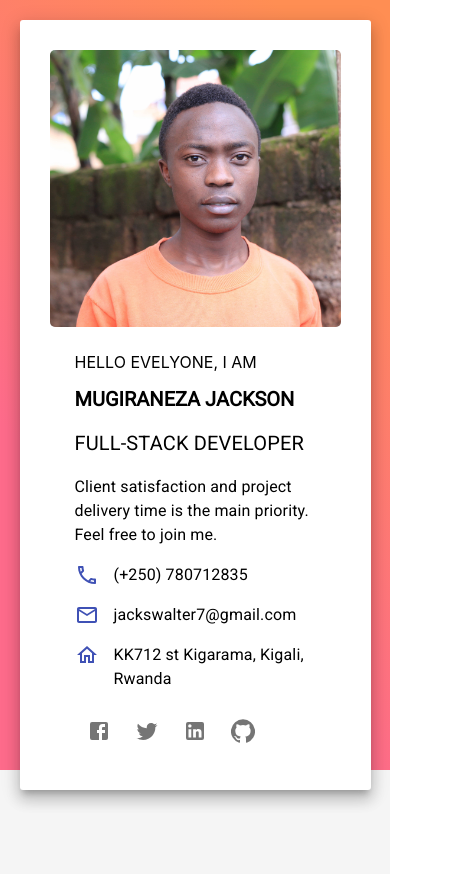
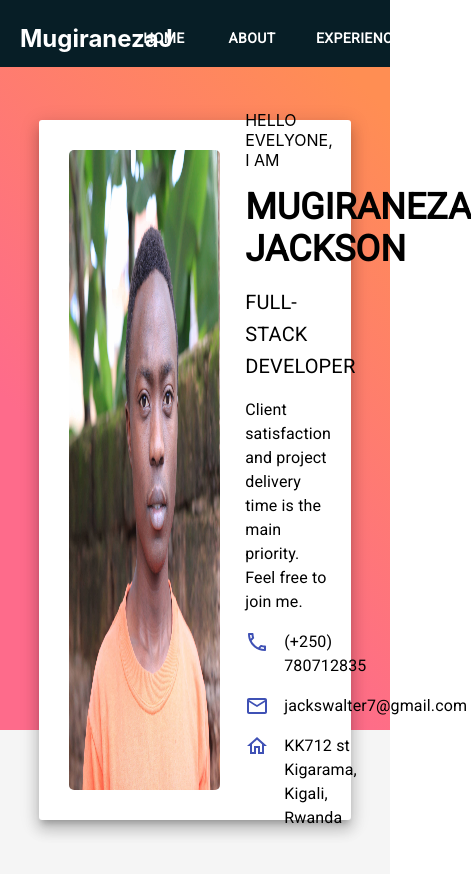
Before and after one commit to MugiranezaJ/portfolio, a React (Create React App) app: page / in a window 390 px wide. Shown: the top 874 px of the page, 471 px wide, since content can reach past the window. Built offline with nearby package versions, Linux system fonts and the light colour scheme.

Commit message:
disable 2

```diff
--- a/src/App.js
+++ b/src/App.js
@@ -69,12 +69,12 @@ function App() {
               <Typography paragraph style={{display:'flex', }}>
                 <HomeOutlined color={'primary'} style={{marginRight:'15px'}}/> KK712 st Kigarama, Kigali, Rwanda
               </Typography>
-              <div>
+              {/* <div>
                 <IconButton href={'https://www.facebook.com/MugiranezaJofficial'}><Facebook/></IconButton>
                 <IconButton href={'https://twitter.com/MugiranezaJ_'}><Twitter/></IconButton>
                 <IconButton href={'https://www.linkedin.com/in/mugiraneza-jackson-9a7a181b8/'}><LinkedIn/></IconButton>
                 <IconButton href={'https://github.com/MugiranezaJ'}><GitHub/></IconButton>
-              </div>
+              </div> */}
             </div>
           </Box>
         </div>
@@ -91,12 +91,12 @@ const useStyles = makeStyles({
     background: 'whitesmoke',
     height:'900px',
     alignItems: 'flex-start',
-    '@media(max-width: 900px) and (min-width:720px)':{
-      height:'1070px',
-    },
-    '@media screen and (max-width: 720px) and (min-width:601px)':{
-      height:'1000px',
-    },
+    // '@media(max-width: 900px) and (min-width:720px)':{
+    //   height:'1070px',
+    // },
+    // '@media screen and (max-width: 720px) and (min-width:601px)':{
+    //   height:'1000px',
+    // },
 
   },
   homeInner:{
@@ -111,12 +111,12 @@ const useStyles = makeStyles({
     flexDirection:'column',
     alignItems:'center',
     justifyContent:'space-between',
-    '@media(max-width: 900px)':{
-      height:'740px',
-    },
-    '@media screen and (max-width: 800px) and (min-width:720px)':{
-      height:'1060px',
-    },
+    // '@media(max-width: 900px)':{
+    //   height:'740px',
+    // },
+    // '@media screen and (max-width: 800px) and (min-width:720px)':{
+    //   height:'1060px',
+    // },
   },
   navigation:{
     background: '#071e26',
@@ -131,12 +131,12 @@ const useStyles = makeStyles({
     justifyContent:'space-between',
     boxSizing:'border-box',
     zIndex:'100',
-    '@media(max-width:900px)':{
-      display:'none',
-    },
-    '@media(max-width: 720px)':{
-      width:'95%',
-    },
+    // '@media(max-width:900px)':{
+    //   display:'none',
+    // },
+    // '@media(max-width: 720px)':{
+    //   width:'95%',
+    // },
   },
   siteName:{
     display:'flex',
@@ -147,9 +147,9 @@ const useStyles = makeStyles({
   buttonContainer:{
     color:'#fff',
     display:'flex',
-    '@media(max-width: 720px)':{
-      display:'none',
-    }
+    // '@media(max-width: 720px)':{
+    //   display:'none',
+    // }
   },
   navButton:{
     margin:'0 12px 0 12px',
@@ -170,41 +170,41 @@ const useStyles = makeStyles({
     color: 'black',
     padding:'30px',
     boxSizing:'border-box',
-    '@media(max-width: 900px)':{
-      width:'700px',
-      bottom:'inherit',
-      flexDirection:'column',
-      alignItems:'center',
-      height:'auto',
-      overflow:'auto',
-    },
-    '@media(max-width: 720px)':{
-      width:'95%',
-    },
-    '@media(max-width: 500px)':{
-      width:'90%',
-    },
+    // '@media(max-width: 900px)':{
+    //   width:'700px',
+    //   bottom:'inherit',
+    //   flexDirection:'column',
+    //   alignItems:'center',
+    //   height:'auto',
+    //   overflow:'auto',
+    // },
+    // '@media(max-width: 720px)':{
+    //   width:'95%',
+    // },
+    // '@media(max-width: 500px)':{
+    //   width:'90%',
+    // },
 
   },
   cardLeft:{
     width:'60%',
     fontWeight:'bold',
     borderRadius:'10px',
-    '@media(max-width: 900px)':{
-      width:'unset',
-    }
+    // '@media(max-width: 900px)':{
+    //   width:'unset',
+    // }
   },
   name:{
     fontWeight:'bold',
     fontSize:'36px',
-    '@media(max-width: 720px)':{
-      fontSize:'25px',
-      fontWeight:'bold'
-    },
-    '@media(max-width: 500px)':{
-      fontSize:'20px',
-      fontWeight:'bold'
-    }
+    // '@media(max-width: 720px)':{
+    //   fontSize:'25px',
+    //   fontWeight:'bold'
+    // },
+    // '@media(max-width: 500px)':{
+    //   fontSize:'20px',
+    //   fontWeight:'bold'
+    // }
   },
   cardRight:{
     display:'flex',
@@ -214,9 +214,9 @@ const useStyles = makeStyles({
     padding:'5px 25px',
     textAlign:'left',
     boxSizing:'border-box',
-    '@media(max-width: 900px)':{
-      width:'unset',
-    }
+    // '@media(max-width: 900px)':{
+    //   width:'unset',
+    // }
   },
   MyImage:{
     width:'100%',
@@ -228,9 +228,9 @@ const useStyles = makeStyles({
     display:'none',
     position:'sticky',
     backgroundColor:'#071e26',
-    '@media(max-width:900px)':{
-      display:'block',
-    }
+    // '@media(max-width:900px)':{
+    //   display:'block',
+    // }
   },
     linkText:{
       textDecoration:'none',
```
